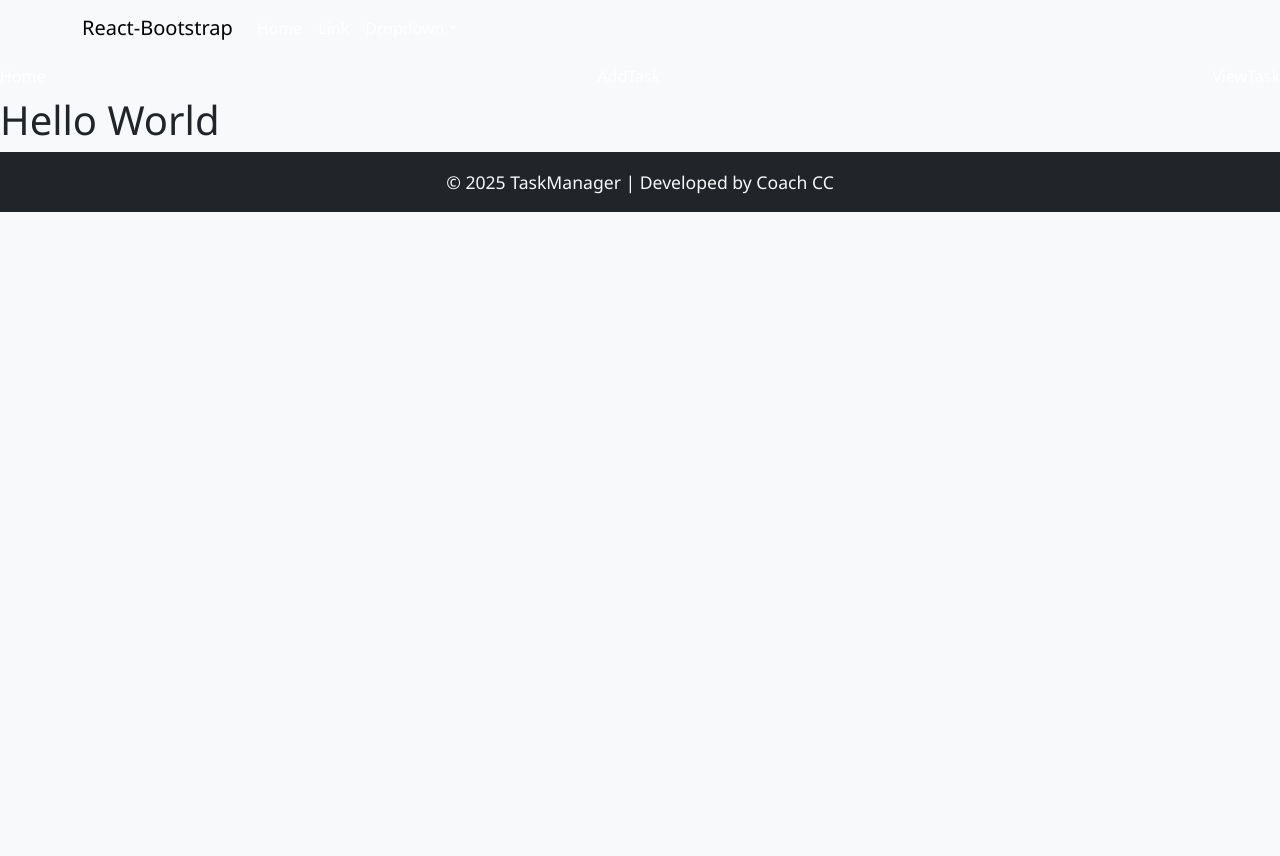
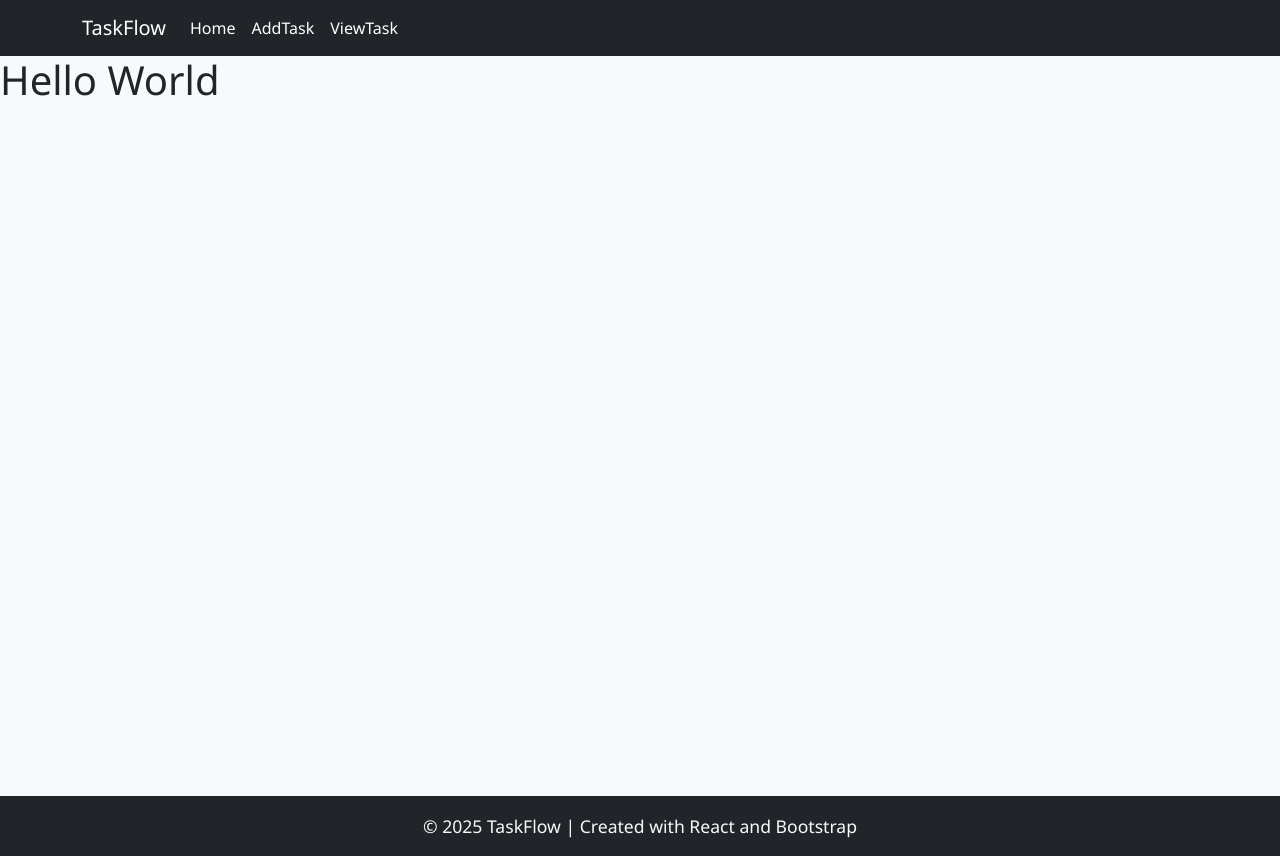
Before and after one commit to cntaxc/ReactGroupProject_TaskFlow, a React (Create React App) app: page /addtask in a window 1280 px wide. Before the commit the page ends 800 px from the top, so only its background shows below. Built offline with nearby package versions, Linux system fonts and the light colour scheme.

Commit message:
fixed the header and content

```diff
--- a/src/App.css
+++ b/src/App.css
@@ -59,3 +59,14 @@ body {
   background-color: #212529;
   text-align: center;
 }
+
+.main-content > .container {
+  padding-top: 0 !important;
+  padding-bottom: 0 !important;
+  margin-bottom: 0 !important;
+}
+
+.home-content {
+  padding-top: 1rem;
+  padding-bottom: 1rem;
+}
--- a/src/App.js
+++ b/src/App.js
@@ -1,42 +1,40 @@
 import 'bootstrap/dist/css/bootstrap.min.css';
-import React from 'react';
+import React, { useEffect } from 'react';
 import { BrowserRouter as Router, Routes, Route, Link } from 'react-router-dom';
 import './App.css';
 import TaskListView from './components/TaskListView';
 import AddTaskView from './components/AddTaskView';
-import Header from './components/HeaderNew';
+import Header from './components/Header';
 
 function Home() {
   return (
     <div className="container">
-      <Header />
-      <h1>🐳 Docker React App</h1>
-      <p>Welcome to your Dockerized React application!</p>
-      <p>This app is running in a Docker container with hot reload enabled.</p>
+      <h1>🦖 TaskFlow</h1>
+      <p>Welcome to TaskFlow, your Task Management Application!</p>
+      <p>This application is designed to help you manage your tasks efficiently,
+      make you more productive, and keep track of your to-do list with ease.</p>
     </div>
   );
 }
 
 function App() {
+  useEffect(() => {
+    document.title = "TaskFlow";
+  }, []);
+
   return (
     <Router>
-      <Header></Header>
-      <div className="App">
-        <nav className="navbar">
-          <Link to="/" className="nav-link">Home</Link>
-          <Link to="/addtask" className="nav-link">AddTask</Link>
-          <Link to="/tasklist" className="nav-link">ViewTask</Link>
-        </nav>
-
-        <main className="main-content">
+      <Header />
+      <div className="App d-flex flex-column min-vh-100 h-100">
+        <main className="main-content flex-grow-1 h-100">
           <Routes>
             <Route path="/" element={<Home />} />
             <Route path="/addtask" element={<AddTaskView />} />
             <Route path="/tasklist" element={<TaskListView />} />
           </Routes>
         </main>
+        <Footer />
       </div>
-      <Footer />
     </Router>
   );
 }
@@ -45,7 +43,7 @@ function Footer() {
   return (
     <footer className="footer bg-dark text-light py-3 mt-auto">
       <div className="container text-center">
-        <p className="mb-0">© 2025 TaskManager | Developed by Coach CC</p>
+        <p className="mb-0">© 2025 TaskFlow | Created with React and Bootstrap</p>
       </div>
     </footer>
   );
--- /dev/null
+++ b/src/components/Header.js
@@ -0,0 +1,25 @@
+import Container from 'react-bootstrap/Container';
+import Nav from 'react-bootstrap/Nav';
+import Navbar from 'react-bootstrap/Navbar';
+import NavDropdown from 'react-bootstrap/NavDropdown';
+import { Link } from 'react-router-dom';
+
+function Header() {
+  return (
+    <Navbar expand="lg" bg="dark" variant="dark">
+      <Container>
+        <Navbar.Brand as={Link} to="/">TaskFlow</Navbar.Brand>
+        <Navbar.Toggle aria-controls="basic-navbar-nav" />
+        <Navbar.Collapse id="basic-navbar-nav">
+          <Nav className="me-auto">
+            <Nav.Link as={Link} to="/">Home</Nav.Link>
+            <Nav.Link as={Link} to="/addtask">AddTask</Nav.Link>
+            <Nav.Link as={Link} to="/tasklist">ViewTask</Nav.Link>
+          </Nav>
+        </Navbar.Collapse>
+      </Container>
+    </Navbar>
+  );
+}
+
+export default Header;
--- a/src/components/HeaderNew.js
+++ /dev/null
@@ -1,34 +0,0 @@
-import Container from 'react-bootstrap/Container';
-import Nav from 'react-bootstrap/Nav';
-import Navbar from 'react-bootstrap/Navbar';
-import NavDropdown from 'react-bootstrap/NavDropdown';
-
-function Header() {
-  return (
-    <Navbar expand="lg" className="bg-body-tertiary">
-      <Container>
-        <Navbar.Brand href="#home">React-Bootstrap</Navbar.Brand>
-        <Navbar.Toggle aria-controls="basic-navbar-nav" />
-        <Navbar.Collapse id="basic-navbar-nav">
-          <Nav className="me-auto">
-            <Nav.Link href="#home">Home</Nav.Link>
-            <Nav.Link href="#link">Link</Nav.Link>
-            <NavDropdown title="Dropdown" id="basic-nav-dropdown">
-              <NavDropdown.Item href="#action/3.1">Action</NavDropdown.Item>
-              <NavDropdown.Item href="#action/3.2">
-                Another action
-              </NavDropdown.Item>
-              <NavDropdown.Item href="#action/3.3">Something</NavDropdown.Item>
-              <NavDropdown.Divider />
-              <NavDropdown.Item href="#action/3.4">
-                Separated link
-              </NavDropdown.Item>
-            </NavDropdown>
-          </Nav>
-        </Navbar.Collapse>
-      </Container>
-    </Navbar>
-  );
-}
-
-export default Header;
```
Also changed, not shown: 1 other file (tests, documents, lock files or other folders).
